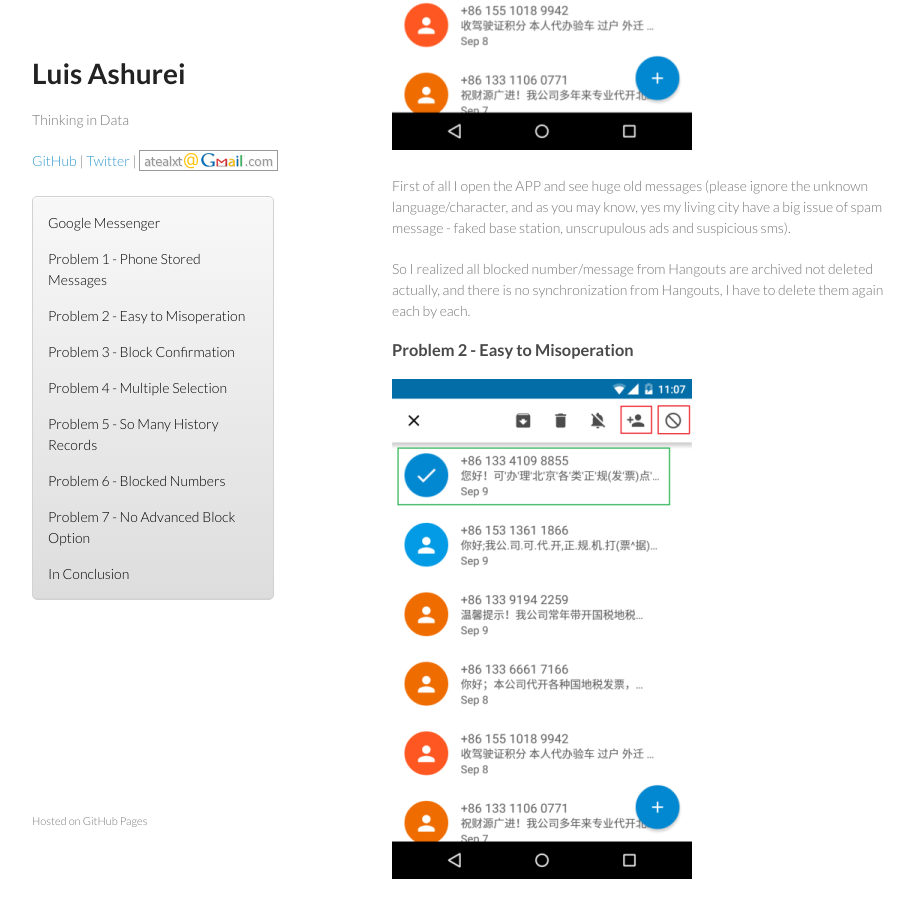
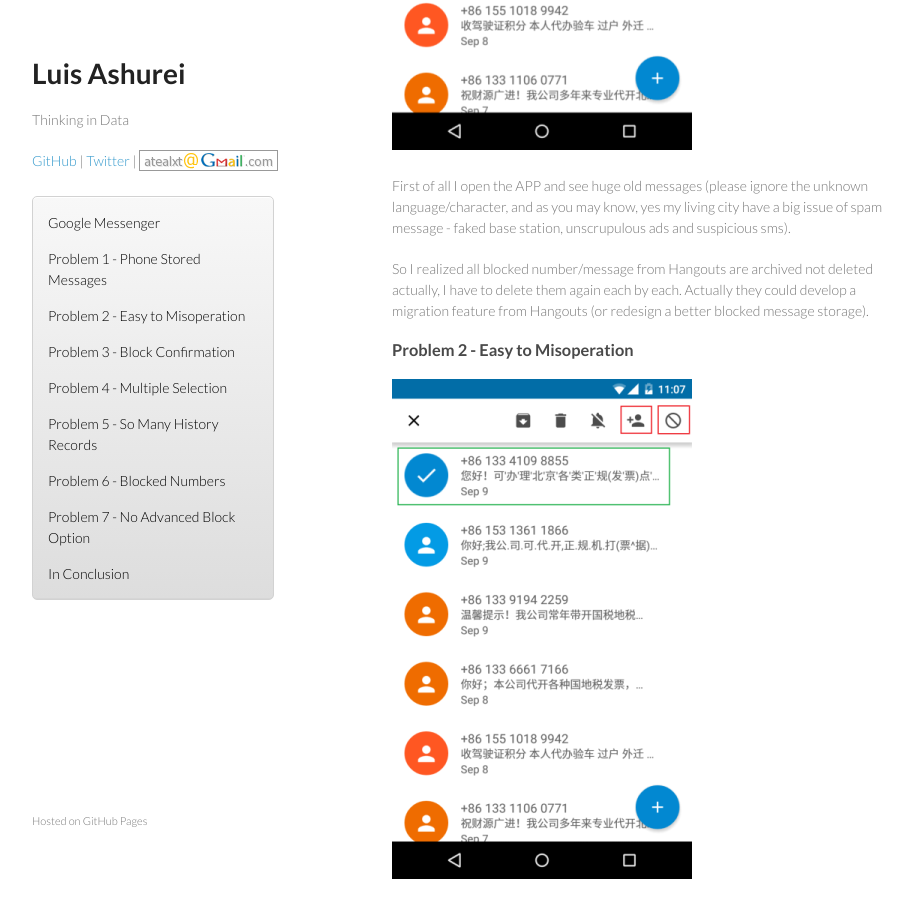
Before and after one commit to atealxt/atealxt.github.io, a Jekyll site: the page built from _posts/2016-02-04-google-messenger-review.md, in a window 1280 px wide and 900 px high, scrolled down 722 px. Shown: the whole window, without its empty margins (178-1092 px from the left). Built offline with Jekyll 4.4.1, drawn with Linux system fonts in a browser that asks for light colours; comment, search, counter and statistics services are not loaded.

Commit message:
Update 2016-02-04-google-messenger-review.md

```diff
--- a/_posts/2016-02-04-google-messenger-review.md
+++ b/_posts/2016-02-04-google-messenger-review.md
@@ -30,7 +30,7 @@
 
 First of all I open the APP and see huge old messages (please ignore the unknown language/character, and as you may know, yes my living city have a big issue of spam message - faked base station, unscrupulous ads and suspicious sms).
 
-So I realized all blocked number/message from Hangouts are archived not deleted actually, and there is no synchronization from Hangouts, I have to delete them again each by each.
+So I realized all blocked number/message from Hangouts are archived not deleted actually, I have to delete them again each by each. Actually they could develop a migration feature from Hangouts (or redesign a better blocked message storage).
 
 <h3>
 <a href="#problem2" name="problem2" class="anchor"><span class="octicon octicon-link"></span></a>
```
